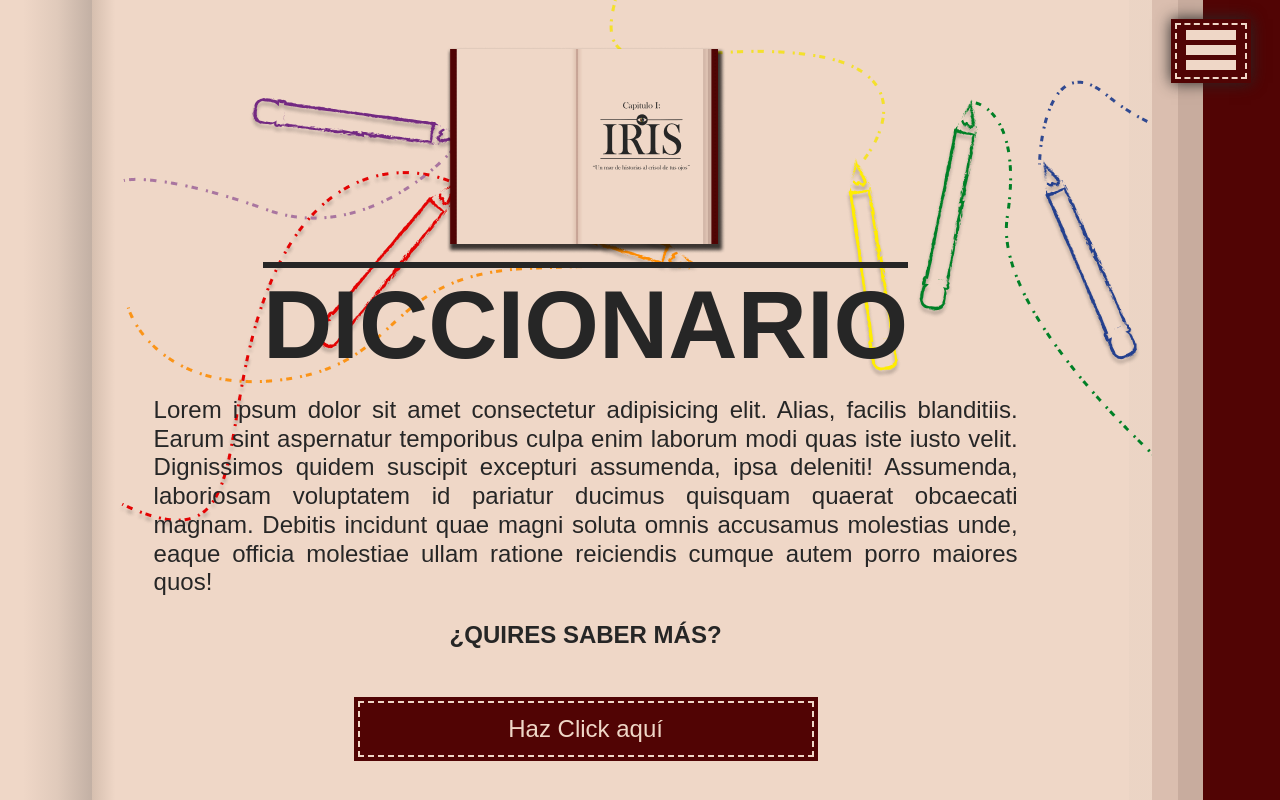
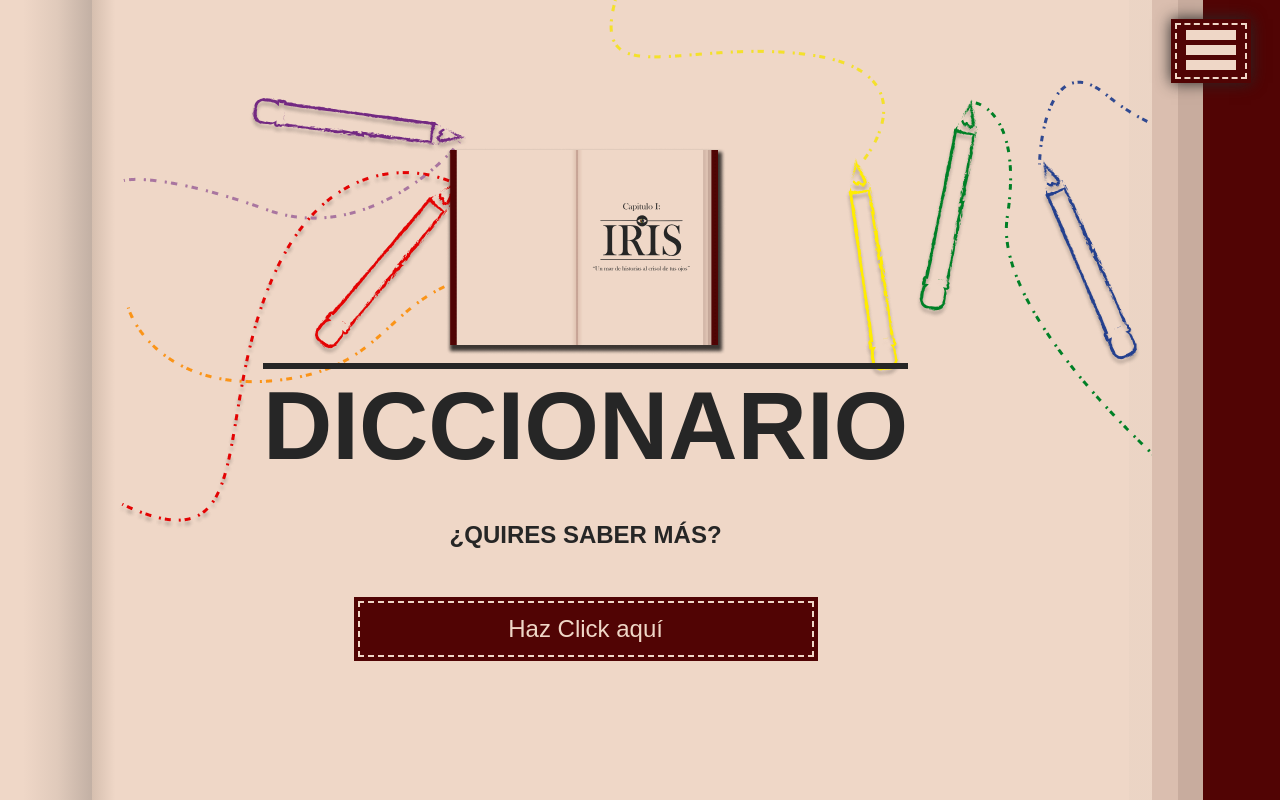
Before and after one commit to juaazn/iris, a Next.js app: page /diccionario in a window 1280 px wide. Built offline with nearby package versions, Linux system fonts and the light colour scheme; a web font is replaced by a local one.

Commit message:
Feature added, text for insert in the title

```diff
--- a/src/components/Title.jsx
+++ b/src/components/Title.jsx
@@ -1,12 +1,11 @@
 import styles from '../styles/Title.module.css'
 
-export default function Title ({ title = 'Título', seeText = true, imgName = 'reference-image' }) {
+export default function Title ({ title = 'Título', seeText = true, imgName = 'reference-image', titletex }) {
   return (
     <header className={styles.titleContainer}>
       <img className={styles.image} src={`/${imgName}.webp`} alt='Imagen de referencia' />
       <h1 className={styles.title}>{title}</h1>
-      <p className={seeText ? styles.textTitle : styles.textTitle__none}>Lorem ipsum dolor sit amet consectetur adipisicing elit. Alias, facilis blanditiis. Earum sint aspernatur temporibus culpa enim laborum modi quas iste iusto velit. Dignissimos quidem suscipit excepturi assumenda, ipsa deleniti!
-      Assumenda, laboriosam voluptatem id pariatur ducimus quisquam quaerat obcaecati magnam. Debitis incidunt quae magni soluta omnis accusamus molestias unde, eaque officia molestiae ullam ratione reiciendis cumque autem porro maiores quos!</p>
+      <p className={seeText ? styles.textTitle : styles.textTitle__none}>{titletex}</p>
     </header>
   )
 }
```
